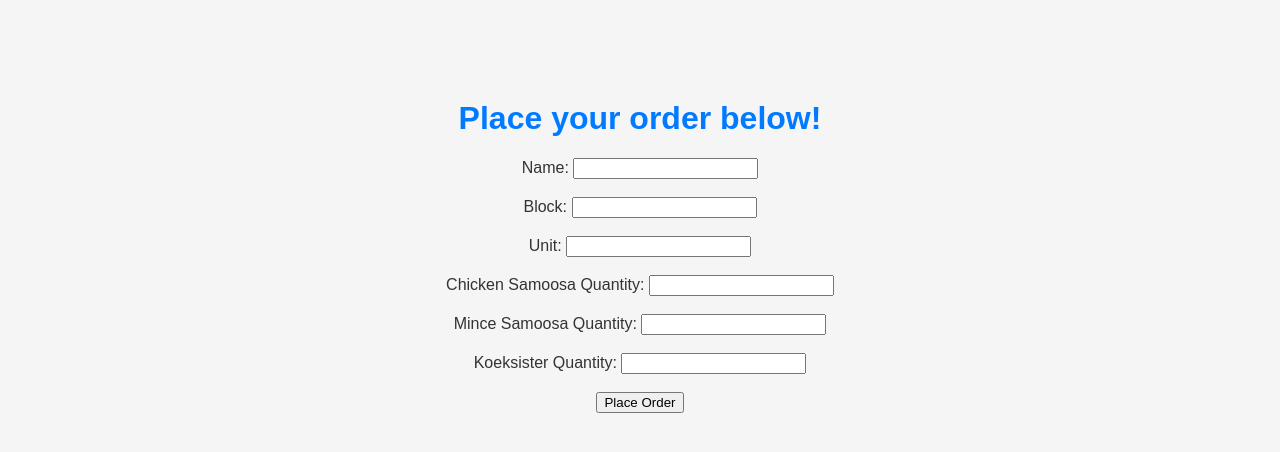
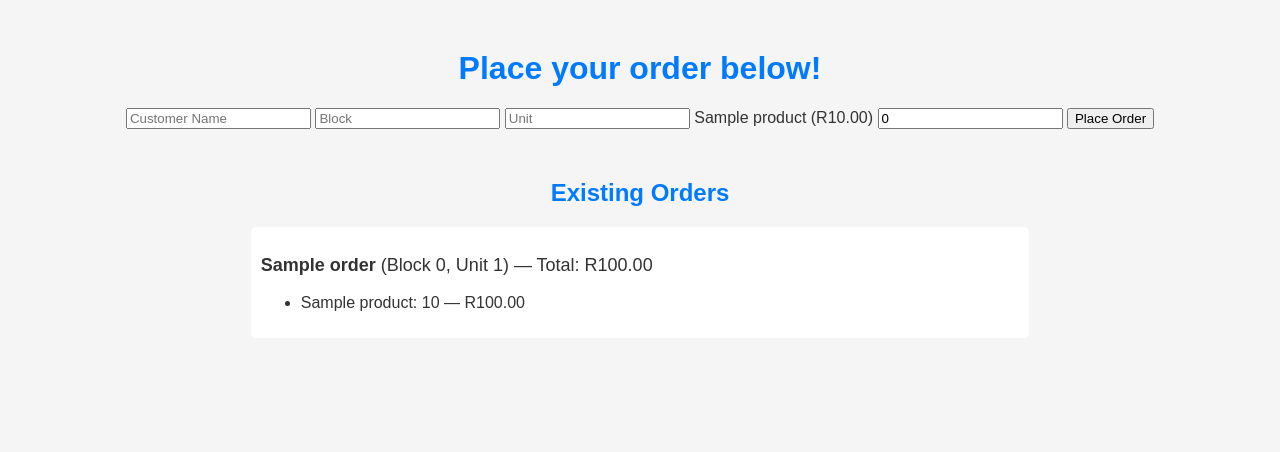
Before and after one commit to Kader-the-Coder/OrderManger, a Django app: page /orders/ in a window 1280 px wide. Shown: the top 452 px of the page. Run offline with Django 5.2, Linux system fonts and the light colour scheme; tables that the repository leaves empty hold one stand-in row (values such as "Sample post").

Commit message:
Added some CRUD functionality

```diff
--- a/orders/admin.py
+++ b/orders/admin.py
@@ -1,5 +1,9 @@
 from django.contrib import admin
-from .models import Order
+from .models import Order, Product, OrderItem
+
+admin.site.site_header = 'Order Manager'
 
 # Register your models here.
 admin.site.register(Order)
+admin.site.register(Product)
+admin.site.register(OrderItem)
--- a/orders/models.py
+++ b/orders/models.py
@@ -1,15 +1,71 @@
 from django.db import models
+from decimal import Decimal
 
 
 class Order(models.Model):
+    """
+    Represents a customer order with associated order items.
+
+    Attributes:
+        name (str): Name of the customer placing the order.
+        block (int): Block number of the customer.
+        unit (int): Unit number of the customer.
+        created_at (datetime): Timestamp when the order was created.
+        updated_at (datetime): Timestamp when the order was last updated.
+
+    Properties:
+        total_price (Decimal): Total cost of all items in the order.
+    """
     name = models.CharField(max_length=100)
     block = models.IntegerField()
     unit = models.IntegerField()
-    chicken_samoosa_quantity = models.IntegerField()
-    mince_samoosa_quantity = models.IntegerField()
-    koeksister_quantity = models.IntegerField()
     created_at = models.DateTimeField(auto_now_add=True)
     updated_at = models.DateTimeField(auto_now=True)
 
-    def __str__(self):
+    def __str__(self) -> str:
         return f"{self.name} (Block {self.block}, Unit {self.unit})"
+
+    @property
+    def total_price(self) -> Decimal:
+        """Compute the total price of all order items."""
+        return sum((item.total_price for item in self.items.all()), Decimal('0'))
+
+
+class Product(models.Model):
+    """
+    Represents a product that can be ordered.
+
+    Attributes:
+        name (str): Name of the product.
+        price (Decimal): Price of the product.
+    """
+    name = models.CharField(max_length=100)
+    price = models.DecimalField(max_digits=8, decimal_places=2)
+
+    def __str__(self) -> str:
+        return f"{self.name} (R{self.price})"
+
+
+class OrderItem(models.Model):
+    """
+    Represents an individual product within an order.
+
+    Attributes:
+        order (ForeignKey[Order]): The order this item belongs to.
+        product (ForeignKey[Product]): The product being ordered.
+        quantity (int): Quantity of the product in the order.
+
+    Properties:
+        total_price (Decimal): Total price for this item (quantity * product price).
+    """
+    order = models.ForeignKey(Order, related_name='items', on_delete=models.CASCADE)
+    product = models.ForeignKey(Product, on_delete=models.CASCADE)
+    quantity = models.IntegerField(default=0)
+
+    def __str__(self) -> str:
+        return f"{self.product.name}: {self.quantity}"
+
+    @property
+    def total_price(self) -> Decimal:
+        """Compute the total price for this order item."""
+        return Decimal(self.quantity) * self.product.price
--- a/orders/templates/index.html
+++ b/orders/templates/index.html
@@ -22,6 +22,7 @@
 <body>
     <h1>Welcome to Order Manager!</h1>
     <p>Your app is running successfully on Render.</p>
-    <a href="{% url 'orders:orders' %}">Start Ordering</a>
+    <a href="{% url 'orders:display_orders' %}">Register Orders</a>
+    <a href="{% url 'orders:display_products' %}">Add products</a>
 </body>
 </html>
--- a/orders/templates/orders.html
+++ b/orders/templates/orders.html
@@ -9,33 +9,57 @@
             background-color: #f5f5f5;
             color: #333;
             text-align: center;
-            margin-top: 100px;
+            margin-top: 50px;
         }
-        h1 {
+        h1, h2 {
             color: #007bff;
         }
         p {
             font-size: 18px;
         }
+        form {
+            margin-bottom: 50px;
+        }
+        .order {
+            background-color: #fff;
+            margin: 10px auto;
+            padding: 10px;
+            border-radius: 5px;
+            width: 60%;
+            text-align: left;
+        }
     </style>
 </head>
 <body>
     <h1>Place your order below!</h1>
-    <form method="POST" action="{% url 'orders:orders' %}">
+    <form method="post" action="{% url 'orders:create_order' %}">
         {% csrf_token %}
-        <label for="name">Name:</label>
-        <input type="text" name="name" id="name" required><br><br>
-        <label for="block">Block:</label>
-        <input type="number" name="block" id="block" required><br><br>
-        <label for="unit">Unit:</label>
-        <input type="number" name="unit" id="unit" required><br><br>
-        <label for="chicken_samoosa_quantity">Chicken Samoosa Quantity:</label>
-        <input type="number" name="chicken_samoosa_quantity" id="chicken_samoosa_quantity" required><br><br>
-        <label for="mince_samoosa_quantity">Mince Samoosa Quantity:</label>
-        <input type="number" name="mince_samoosa_quantity" id="mince_samoosa_quantity" required><br><br>
-        <label for="koeksister_quantity">Koeksister Quantity:</label>
-        <input type="number" name="koeksister_quantity" id="koeksister_quantity" required><br><br>
-        <input type="submit" value="Place Order">
+        <input type="text" name="name" placeholder="Customer Name" required>
+        <input type="number" name="block" placeholder="Block" required>
+        <input type="number" name="unit" placeholder="Unit" required>
+
+        {% for product in products %}
+        <label>{{ product.name }} (R{{ product.price }})</label>
+        <input type="number" name="product_{{ product.id }}" value="0" min="0">
+        {% endfor %}
+
+        <button type="submit">Place Order</button>
     </form>
+
+    <h2>Existing Orders</h2>
+    {% for order in orders %}
+    <div class="order">
+        <p><strong>{{ order.name }}</strong> (Block {{ order.block }}, Unit {{ order.unit }}) — Total: R{{ order.total_price }}</p>
+        <ul>
+            {% for item in order.items.all %}
+            <li>{{ item.product.name }}: {{ item.quantity }} — R{{ item.total_price }}</li>
+            {% empty %}
+            <li>No items in this order.</li>
+            {% endfor %}
+        </ul>
+    </div>
+    {% empty %}
+    <p>No orders yet.</p>
+    {% endfor %}
 </body>
 </html>
--- a/orders/urls.py
+++ b/orders/urls.py
@@ -1,9 +1,12 @@
 from django.urls import path
 from . import views
-
 
 app_name = "orders"
 urlpatterns = [
     path("", views.index, name="index"),
-    path("orders/", views.orders, name="orders"),
+    path("orders/", views.display_orders, name="display_orders"),
+    path("orders/create/", views.create_order, name="create_order"),
+    path("products/", views.display_products, name="display_products"),
+    path("products/create/", views.create_product, name="create_product"),
+    path("products/delete/<int:product_id>/", views.delete_product, name="delete_product"),
 ]
--- a/orders/views.py
+++ b/orders/views.py
@@ -1,27 +1,108 @@
-from django.shortcuts import render
-from .models import Order
+from django.shortcuts import render, redirect, get_object_or_404
+from django.views.decorators.http import require_GET, require_POST
+from .models import Order, Product, OrderItem
+from decimal import Decimal
 
 
 def index(request):
     return render(request, "index.html")
 
 
-def orders(request):
-    if request.method == "POST":
-        name = request.POST.get("name")
-        block = request.POST.get("block")
-        unit = request.POST.get("unit")
-        chicken_samoosa_quantity = request.POST.get("chicken_samoosa_quantity")
-        mince_samoosa_quantity = request.POST.get("mince_samoosa_quantity")
-        koeksister_quantity = request.POST.get("koeksister_quantity")
+@require_GET
+def display_orders(request):
+    all_orders = Order.objects.all().prefetch_related("items__product")
+    all_products = Product.objects.all()
+    context = {
+        "orders": all_orders,
+        "products": all_products,
+    }
+    return render(request, "orders.html", context)
 
-        order = Order(
-            name=name,
-            block=block,
-            unit=unit,
-            chicken_samoosa_quantity=chicken_samoosa_quantity,
-            mince_samoosa_quantity=mince_samoosa_quantity,
-            koeksister_quantity=koeksister_quantity,
-        )
-        order.save()
-    return render(request, "orders.html")
+
+@require_POST
+def create_order(request):
+    """
+    Create a new order with its items.
+
+    Expects POST data:
+        name (str): Customer name
+        block (int): Block number
+        unit (int): Unit number
+        product_<id> (int): Quantity for each product
+    """
+    # Extract order fields from POST data
+    name = request.POST.get("name")
+    block = request.POST.get("block")
+    unit = request.POST.get("unit")
+
+    if name and block and unit:
+        try:
+            order = Order.objects.create(
+                name=name,
+                block=int(block),
+                unit=int(unit)
+            )
+
+            # Loop through POST items to create OrderItems
+            for key, value in request.POST.items():
+                if key.startswith("product_") and value:
+                    product_id = key.replace("product_", "")
+                    try:
+                        product = Product.objects.get(id=int(product_id))
+                        quantity = int(value)
+                        if quantity > 0:
+                            OrderItem.objects.create(
+                                order=order,
+                                product=product,
+                                quantity=quantity
+                            )
+                    except Product.DoesNotExist:
+                        continue
+
+        except ValueError:
+            pass  # optionally handle invalid block/unit numbers
+
+    # Redirect to order list after creation
+    return redirect("orders:display_orders")  # replace with your URL name
+
+
+@require_POST
+def create_product(request):
+    """
+    Create a new product.
+
+    Expects POST data:
+        name (str): Product name
+        price (Decimal): Product price
+    """
+    name = request.POST.get("name")
+    price = request.POST.get("price")
+
+    if name and price:
+        try:
+            price_decimal = Decimal(price)
+            Product.objects.create(name=name, price=price_decimal)
+        except ValueError:
+            pass  # optionally handle invalid price
+
+    return redirect("orders:display_products")  # Replace with your URL name for listing products
+
+
+@require_POST
+def delete_product(request, product_id: int):
+    """
+    Delete a product by its ID.
+    """
+    product = get_object_or_404(Product, id=product_id)
+    product.delete()
+    return redirect('orders:display_products')
+
+
+@require_GET
+def display_products(request):
+    """
+    List all existing products.
+    """
+    all_products = Product.objects.all()
+    context = {"products": all_products}
+    return render(request, "products.html", context)
```
Also changed, not shown: orderManager/settings.py (+16 -0 lines), orders/templates/products.html (added, +54 -0 lines), orders/migrations/0002_product_remove_order_chicken_samoosa_quantity_and_more.py (added), 1 other file.
